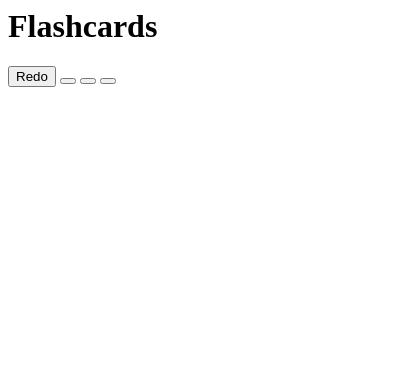
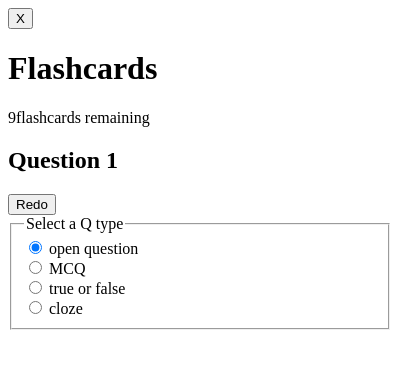
Before and after one commit to JJJUhlar/auto-flashcards-plugin, a browser extension: page popup/popup.html in a window 400 px wide. Drawn offline with Linux system fonts and the light colour scheme.

Commit message:
added radio menu

```diff
--- a/background.js
+++ b/background.js
@@ -3,6 +3,9 @@ chrome.runtime.onInstalled.addListener(() => {
       text: "OFF",
     });
 });
+
+// I will use a background service worker here to
+// open the flashcard queue while navigating to a new tab and to throttle loading
 
 const extensions = 'https://developer.chrome.com/docs/extensions'
 const webstore = 'https://developer.chrome.com/docs/webstore'
--- a/popup/popup.html
+++ b/popup/popup.html
@@ -1,9 +1,28 @@
 <html>
+    <button>X</button>
     <h1>Flashcards</h1>
-    <h2 id="FlashcardQuestion"></h2>
+    <p>9flashcards remaining</p>
+    <h2 id="FlashcardQuestion">Question 1</h2>
     <button id="RefreshQuestion">Redo</button>
     <!-- Below should be checkboxes probably -->
-    <button id="openText" class="questionOptions"></button>
-    <button id="MCQ" class="questionOptions"></button>
-    <button id="trueFalse" class="questionOptions"></button>
+    <fieldset>
+        <legend>Select a Q type</legend>
+        <div>
+            <input type="radio" id="openText" name="questionType" value="openText" checked />
+            <label for="openText">open question</label>
+        </div>
+        <div>
+            <input type="radio" id="multipleChoice" name="questionType" value="MCQ" />
+            <label for="multipleChoice">MCQ</label>
+        </div>
+        <div>
+            <input type="radio" id="trueFalse" name="questionType" value="trueFalse" />
+            <label for="trueFalse">true or false</label>
+        </div>
+        <div>
+            <input type="radio" id="cloze" name="questionType" value="cloze" />
+            <label for="cloze">cloze</label>
+        </div>
+    </fieldset>
+
 </html>
--- a/scripts/content.js
+++ b/scripts/content.js
@@ -0,0 +1 @@
+// Content scripts will get the text payload content from a webpage by reading the DOM and send it to flashcard api
```
